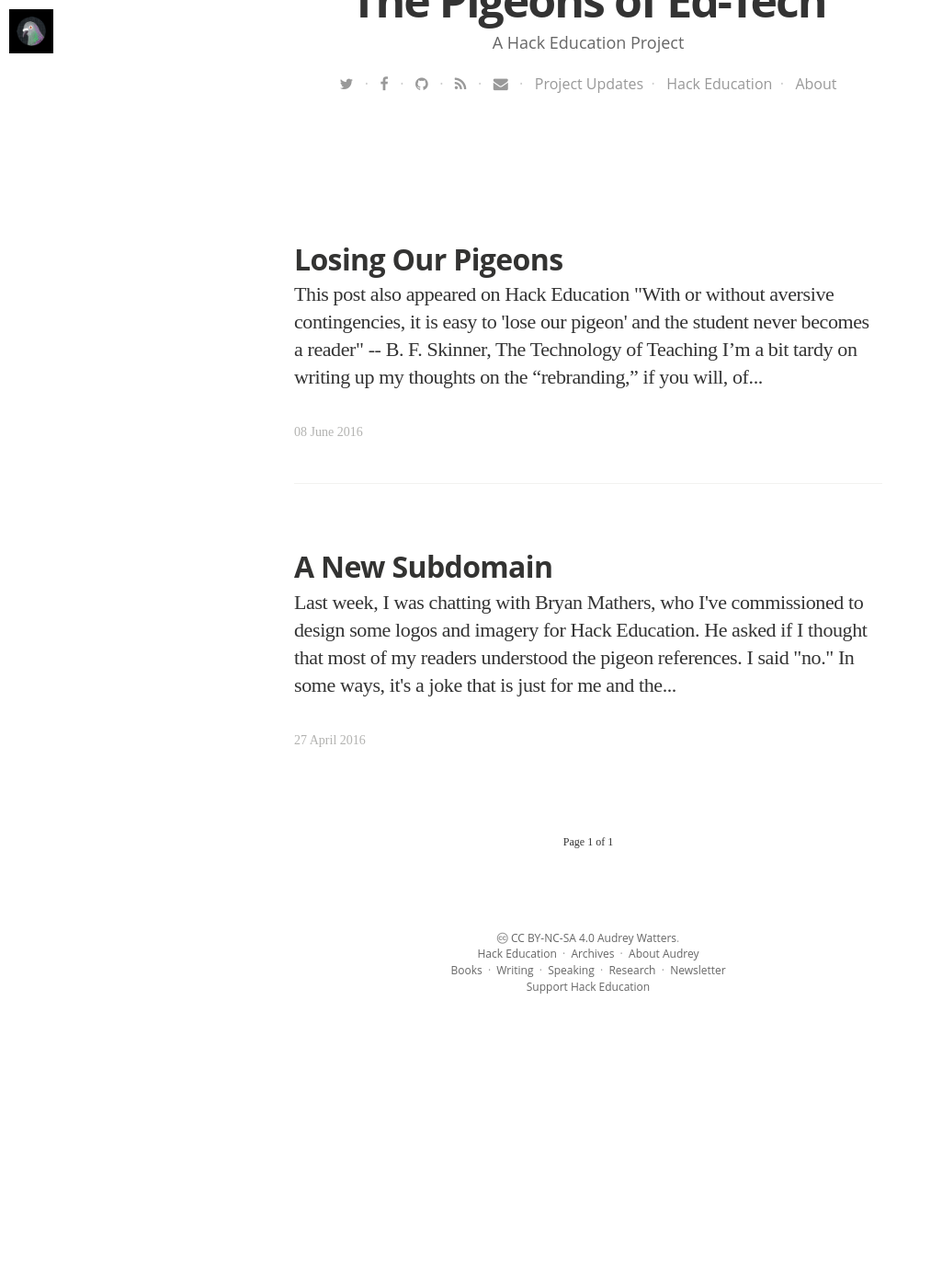
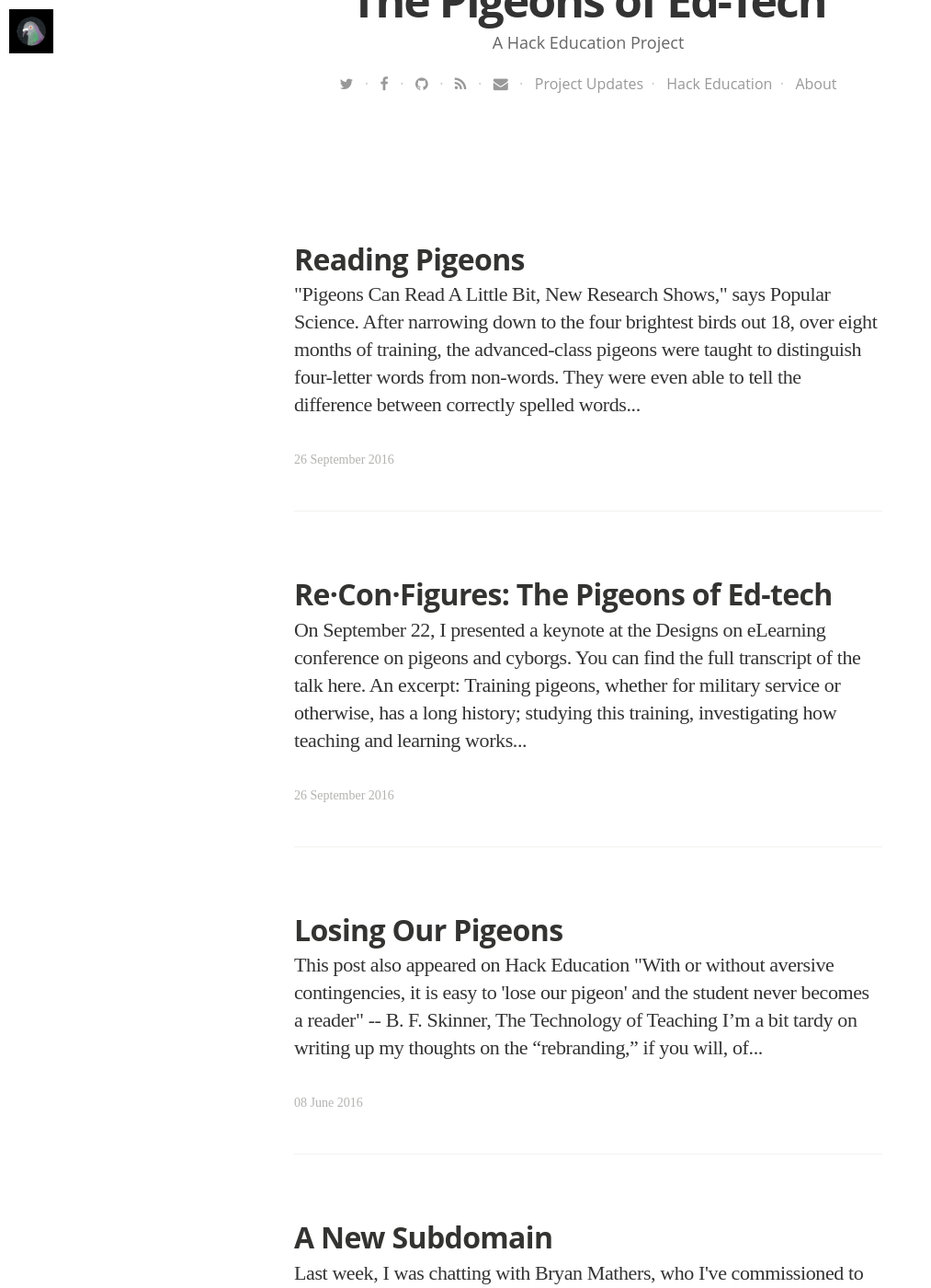
Before and after one commit to HackEducation/pigeons, a Jekyll site: the page built from blog/index.html, in a window 1280 px wide and 1400 px high, scrolled down 559 px. Shown: the whole window at 92% size, without its empty margins (0-1013 px from the left). Built offline with Jekyll 4.4.1, drawn with Linux system fonts in a browser that asks for light colours; nearby versions of some CDN libraries; some web fonts are replaced; the list of posts is cut into pages by our own code; before the commit the page ends 1688 px from its top, so only the background shows below that.

Commit message:
new posts

```diff
--- /dev/null
+++ b/_posts/2016-09-26-pigeons-cyborgs.html
@@ -0,0 +1,17 @@
+---
+layout: post
+title: "Re·Con·Figures: The Pigeons of Ed-tech"
+date: 2016-09-26 08:01:00 +0000
+tags:
+image: https://s3.amazonaws.com/hackedu/2016-09-22-pigeon.jpg
+imagecredits: https://www.flickr.com/photos/davidpark/3671127122
+---
+<p>On September 22, I presented a keynote at the Designs on eLearning conference on pigeons and cyborgs. You can find the full transcript of the talk <a href="http://hackeducation.com/2016/09/22/pigeon">here</a>.</p>
+
+<p>An excerpt:</p>
+
+<blockquote>
+<p>Training pigeons, whether for military service or otherwise, has a long history; studying this training, investigating how teaching and learning works for pigeons has been a main area of focus for the field of psychology, as it was developed and institutionalized in the twentieth century.</p>
+<br />
+<p>One cannot talk about education psychology without talking about pigeons. One cannot talk about education technology without talking about education psychology. One cannot talk about education technology without talking about pigeons. </p>
+</blockquote>
--- /dev/null
+++ b/_posts/2016-09-26-pigeons-reading.html
@@ -0,0 +1,17 @@
+---
+layout: post
+title: "Reading Pigeons"
+date: 2016-09-26 10:01:00 +0000
+tags:
+image: https://s3.amazonaws.com/hackedu/2016-09-26-pigeon.jpg
+imagecredits: https://www.flickr.com/photos/501622731plus1/5505281441
+---
+<p>"Pigeons Can Read A Little Bit, New Research Shows," <a href="http://www.popsci.com/pigeons-reading-study">says Popular Science</a>.</p>
+
+<blockquote>
+<p>After narrowing down to the four brightest birds out 18, over eight months of training, the advanced-class pigeons were taught to distinguish four-letter words from non-words. They were even able to tell the difference between correctly spelled words and those with transposed characters, like "very" and "vrey,"" or words with different letters included to make them completely misspelled.</p>
+</blockquote>
+
+<p>This isn't reading. Or not in the way that humans read. This is pattern recognition. There is no understanding of the meaning of the word. There is no move from signifier to signified.</p>
+
+<p>This is, however, similar to the ways in which computers "read" students' essays. They also look for patterns. They aren't evaluating the content or the meaning or the beauty of the prose. (Students, of course, learn in turn to write in obedience of the patterns that give them the highest grades. Students are trained like pigeons.)</p>
--- a/index.html
+++ b/index.html
@@ -1,7 +1,7 @@
 ---
 layout: default
 ---
-<h3>What's with all the pigeons?</h3>
+<h3>What's with all the pigeons?!</h3>
 <br />
 <p>The theme across all the Hack Education projects: pigeons. It's a nod, of course, to <a href="http://www.smithsonianmag.com/science-nature/bf-skinner-the-man-who-taught-pigeons-to-play-ping-pong-and-rats-to-pull-levers-5363946/?no-ist">the work of Harvard University behavioral psychologist B. F. Skinner</a>. Skinner is often credited with inventing the <a href="http://teachingmachin.es">teaching machine</a>. He didn't. But he has shaped education technology immensely. Even though his theories have largely fallen out of favorite in education psychology, education technology (and technology more broadly) has embraced them (often, I think, without acknowledging where these ideas came from).</p>
 
@@ -9,6 +9,10 @@ layout: default
 
 <p>I find that the pigeon elicits revulsion. It's viewed as a "dirty bird," even though its cousin, the dove, is closely associated in Western culture with purity and salvation. I purposefully choose images of pigeons to subvert this &#8211; images that I hope showcase how beautiful the bird can be, how strikingly colorful its feathers, how keenly furious its eye.</p>
 
+<p>Pigeons are a border creature, <a href="http://hackeducation.com/2016/09/22/pigeon">kin to the cyborg figure</a> formulated by Donna Haraway. They are at the center of science, from the opening chapter of <em>Origin of the Species</em> to the development of educational psychology (and the pigeon-guided missiles designed by B. F. Skinner before he turned to teaching machines and teaching human children.)</p>
+
 <p>According to Skinner, when we fail to properly correct behavior (facilitated by and through machines), we are at risk of "losing our pigeons." But I'd contend that with this unexamined behaviorist bent of (ed-)tech, we actually find ourselves at risk of losing our humanity.</p>
 
+<p>(I will post some of the latest news and analysis about pigeons on <a href="http://pigeons.hackeducation.com/blog/">the blog that accompanies this writing/research project</a>.)
+
 <p style="text-align: right; font-size:12px"><em>Image credits: <a href="http://bryanmmathers.com/">Bryan Mathers</a></em></p>
```
